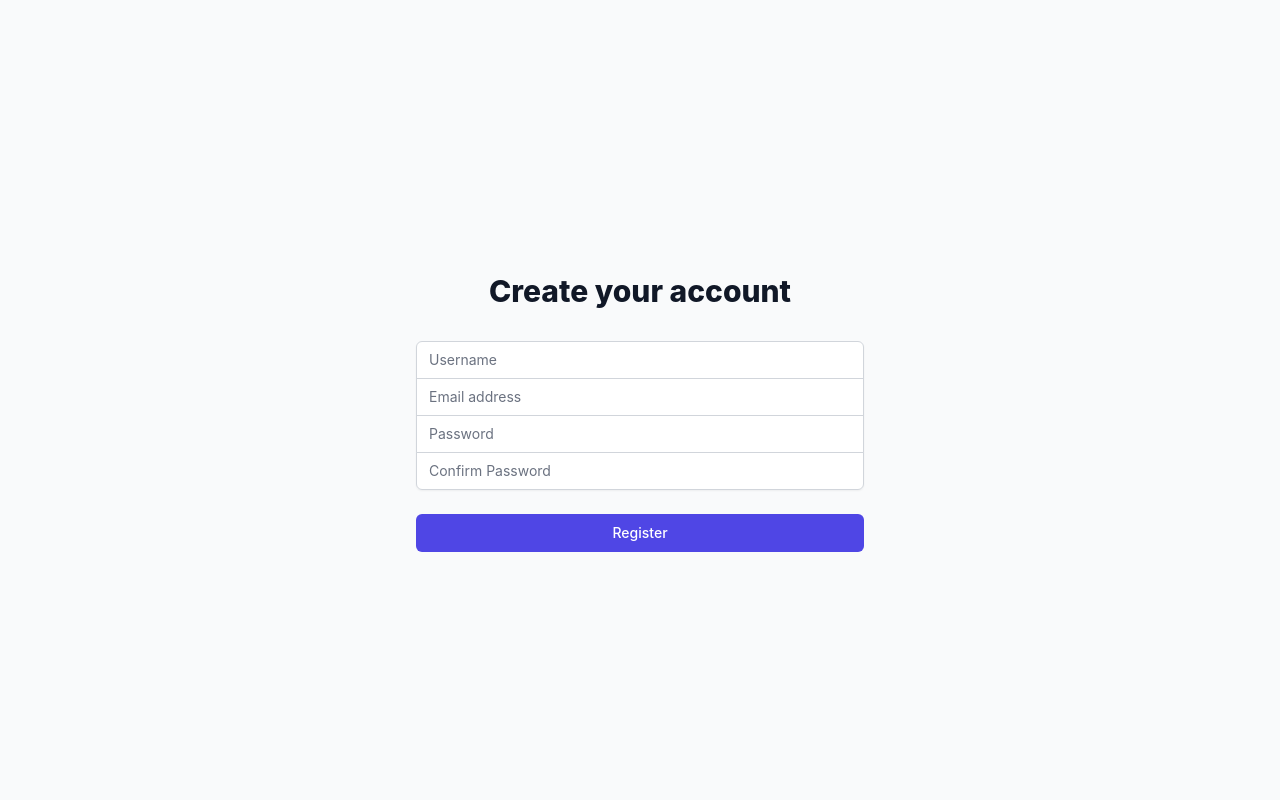
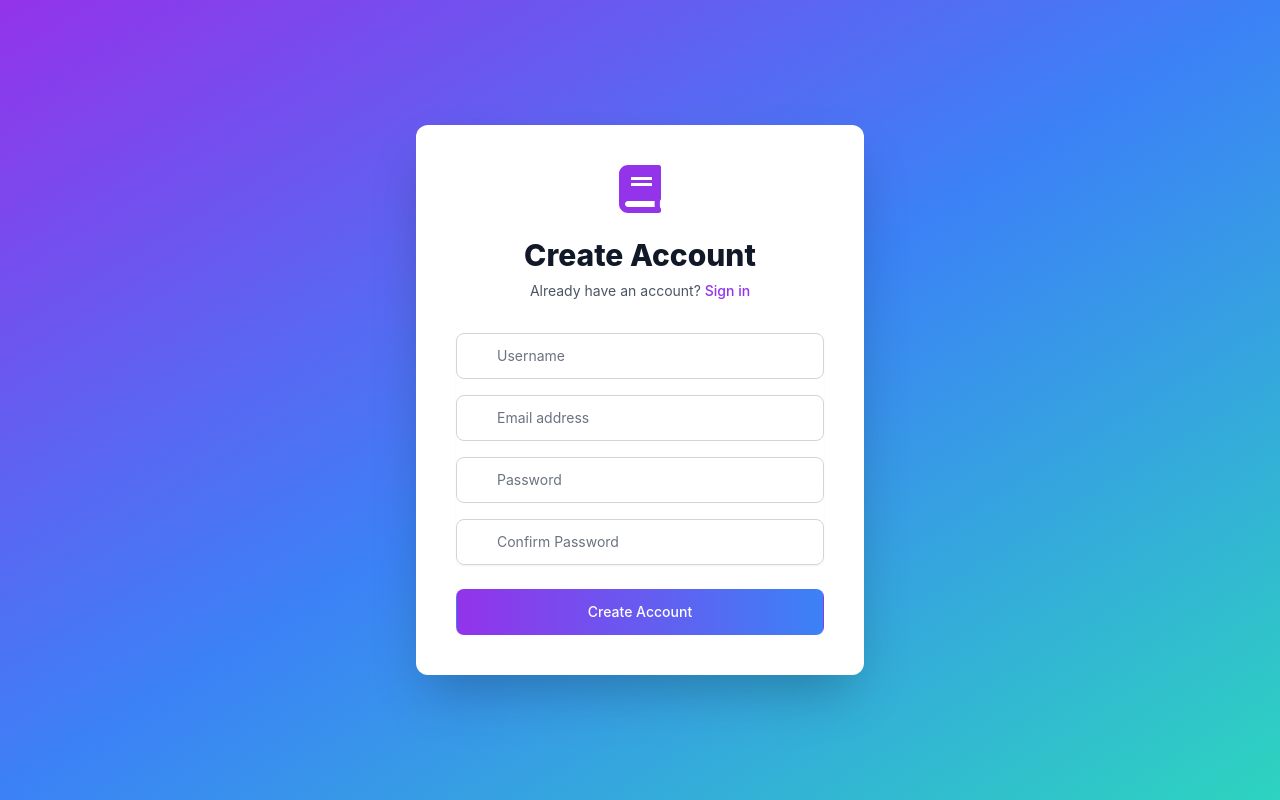
Before and after one commit to MERN-BookBlog/Frontend-, a React (Create React App) app: page /register in a window 1280 px wide. Built offline with nearby package versions, Linux system fonts and the light colour scheme.

Commit message:
Revamped Register (Sign Up) Page to have similar styling as the Login Page

```diff
--- a/src/components/Register.js
+++ b/src/components/Register.js
@@ -1,7 +1,8 @@
 import React, { useState } from 'react';
-import { useNavigate } from 'react-router-dom';
+import { useNavigate, Link } from 'react-router-dom';
 import { useAuth } from '../context/AuthContext';
 import { toast } from 'react-toastify';
+import { FaBook, FaEnvelope, FaLock, FaUser } from 'react-icons/fa';
 
 const Register = () => {
   const [formData, setFormData] = useState({
@@ -45,62 +46,77 @@ const Register = () => {
   };
 
   return (
-    <div className="min-h-screen flex items-center justify-center bg-gray-50 py-12 px-4 sm:px-6 lg:px-8">
-      <div className="max-w-md w-full space-y-8">
-        <div>
-          <h2 className="mt-6 text-center text-3xl font-extrabold text-gray-900">
-            Create your account
+    <div className="min-h-screen flex items-center justify-center bg-gradient-to-br from-purple-600 via-blue-500 to-teal-400 py-12 px-4 sm:px-6 lg:px-8">
+      <div className="max-w-md w-full space-y-8 bg-white p-10 rounded-xl shadow-2xl">
+        <div className="text-center">
+          <FaBook className="mx-auto h-12 w-12 text-purple-600" />
+          <h2 className="mt-6 text-3xl font-extrabold text-gray-900">
+            Create Account
           </h2>
+          <p className="mt-2 text-sm text-gray-600">
+            Already have an account?{' '}
+            <Link to="/login" className="font-medium text-purple-600 hover:text-purple-500">
+              Sign in
+            </Link>
+          </p>
         </div>
         <form className="mt-8 space-y-6" onSubmit={handleSubmit}>
-          <div className="rounded-md shadow-sm -space-y-px">
-            <div>
-              <label htmlFor="username" className="sr-only">Username</label>
+          <div className="rounded-md shadow-sm space-y-4">
+            <div className="relative">
+              <div className="absolute inset-y-0 left-0 pl-3 flex items-center pointer-events-none">
+                <FaUser className="h-5 w-5 text-gray-400" />
+              </div>
               <input
                 id="username"
                 name="username"
                 type="text"
                 required
-                className="appearance-none rounded-none relative block w-full px-3 py-2 border border-gray-300 placeholder-gray-500 text-gray-900 rounded-t-md focus:outline-none focus:ring-indigo-500 focus:border-indigo-500 focus:z-10 sm:text-sm"
+                className="appearance-none relative block w-full pl-10 px-3 py-3 border border-gray-300 placeholder-gray-500 text-gray-900 rounded-lg focus:outline-none focus:ring-2 focus:ring-purple-500 focus:border-purple-500 focus:z-10 sm:text-sm"
                 placeholder="Username"
                 value={formData.username}
                 onChange={handleChange}
               />
             </div>
-            <div>
-              <label htmlFor="email" className="sr-only">Email address</label>
+            <div className="relative">
+              <div className="absolute inset-y-0 left-0 pl-3 flex items-center pointer-events-none">
+                <FaEnvelope className="h-5 w-5 text-gray-400" />
+              </div>
               <input
                 id="email"
                 name="email"
                 type="email"
                 required
-                className="appearance-none rounded-none relative block w-full px-3 py-2 border border-gray-300 placeholder-gray-500 text-gray-900 focus:outline-none focus:ring-indigo-500 focus:border-indigo-500 focus:z-10 sm:text-sm"
+                className="appearance-none relative block w-full pl-10 px-3 py-3 border border-gray-300 placeholder-gray-500 text-gray-900 rounded-lg focus:outline-none focus:ring-2 focus:ring-purple-500 focus:border-purple-500 focus:z-10 sm:text-sm"
                 placeholder="Email address"
                 value={formData.email}
                 onChange={handleChange}
               />
             </div>
-            <div>
-              <label htmlFor="password" className="sr-only">Password</label>
+            <div className="relative">
+              <div className="absolute inset-y-0 left-0 pl-3 flex items-center pointer-events-none">
+                <FaLock className="h-5 w-5 text-gray-400" />
+              </div>
               <input
                 id="password"
                 name="password"
                 type="password"
                 required
-                className="appearance-none rounded-none relative block w-full px-3 py-2 border border-gray-300 placeholder-gray-500 text-gray-900 focus:outline-none focus:ring-indigo-500 focus:border-indigo-500 focus:z-10 sm:text-sm"
+                className="appearance-none relative block w-full pl-10 px-3 py-3 border border-gray-300 placeholder-gray-500 text-gray-900 rounded-lg focus:outline-none focus:ring-2 focus:ring-purple-500 focus:border-purple-500 focus:z-10 sm:text-sm"
                 placeholder="Password"
                 value={formData.password}
                 onChange={handleChange}
               />
             </div>
-            <div>
-              <label htmlFor="confirmPassword" className="sr-only">Confirm Password</label>
+            <div className="relative">
+              <div className="absolute inset-y-0 left-0 pl-3 flex items-center pointer-events-none">
+                <FaLock className="h-5 w-5 text-gray-400" />
+              </div>
               <input
                 id="confirmPassword"
                 name="confirmPassword"
                 type="password"
                 required
-                className="appearance-none rounded-none relative block w-full px-3 py-2 border border-gray-300 placeholder-gray-500 text-gray-900 rounded-b-md focus:outline-none focus:ring-indigo-500 focus:border-indigo-500 focus:z-10 sm:text-sm"
+                className="appearance-none relative block w-full pl-10 px-3 py-3 border border-gray-300 placeholder-gray-500 text-gray-900 rounded-lg focus:outline-none focus:ring-2 focus:ring-purple-500 focus:border-purple-500 focus:z-10 sm:text-sm"
                 placeholder="Confirm Password"
                 value={formData.confirmPassword}
                 onChange={handleChange}
@@ -111,9 +127,9 @@ const Register = () => {
           <div>
             <button
               type="submit"
-              className="group relative w-full flex justify-center py-2 px-4 border border-transparent text-sm font-medium rounded-md text-white bg-indigo-600 hover:bg-indigo-700 focus:outline-none focus:ring-2 focus:ring-offset-2 focus:ring-indigo-500"
+              className="group relative w-full flex justify-center py-3 px-4 border border-transparent text-sm font-medium rounded-lg text-white bg-gradient-to-r from-purple-600 to-blue-500 hover:from-purple-700 hover:to-blue-600 focus:outline-none focus:ring-2 focus:ring-offset-2 focus:ring-purple-500 transform transition-all duration-200 hover:scale-105"
             >
-              Register
+              Create Account
             </button>
           </div>
         </form>
```
Also changed, not shown: src/components/BookRecommendation.js (indentation only).
